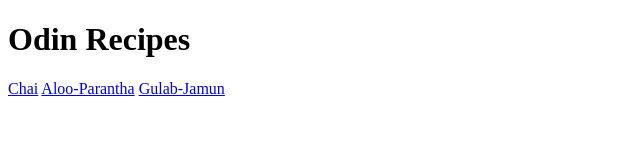
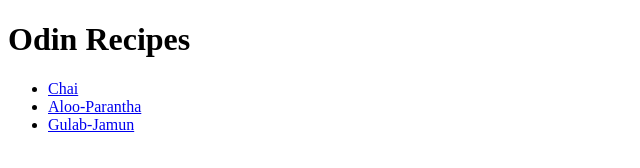
Before and after one commit to The-WebGuy/odin-recipes, a plain HTML site: page index.html in a window 1280 px wide. Shown: the whole page, without its empty margins (0-640 px from the left). Drawn offline with Linux system fonts and the light colour scheme.

Commit message:
Arrange links in an unordered list

```diff
--- a/index.html
+++ b/index.html
@@ -8,8 +8,10 @@
 </head>
 <body>
     <h1>Odin Recipes</h1>
-    <a href="./recipes/chai.html">Chai</a>
-    <a href="./recipes/aloo-parantha.html">Aloo-Parantha</a>
-    <a href="./recipes/gulab-jamun.html">Gulab-Jamun</a>
+    <ul>
+    <li><a href="./recipes/chai.html">Chai</a></li>
+    <li><a href="./recipes/aloo-parantha.html">Aloo-Parantha</a></li>
+    <li><a href="./recipes/gulab-jamun.html">Gulab-Jamun</a></li>
+    </ul>
 </body>
 </html>
```
